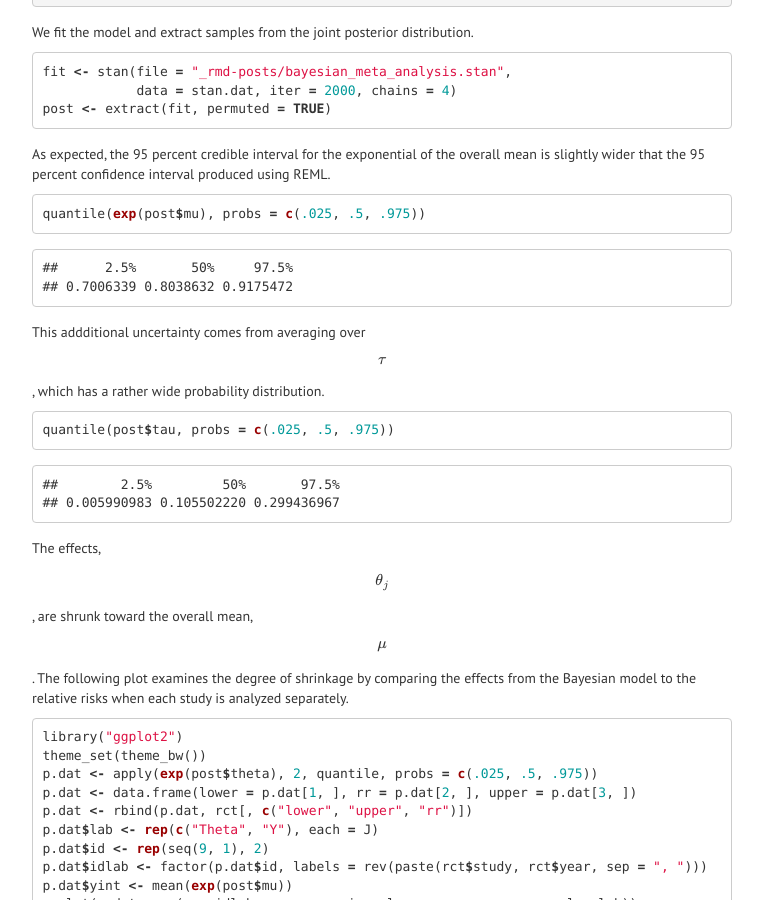
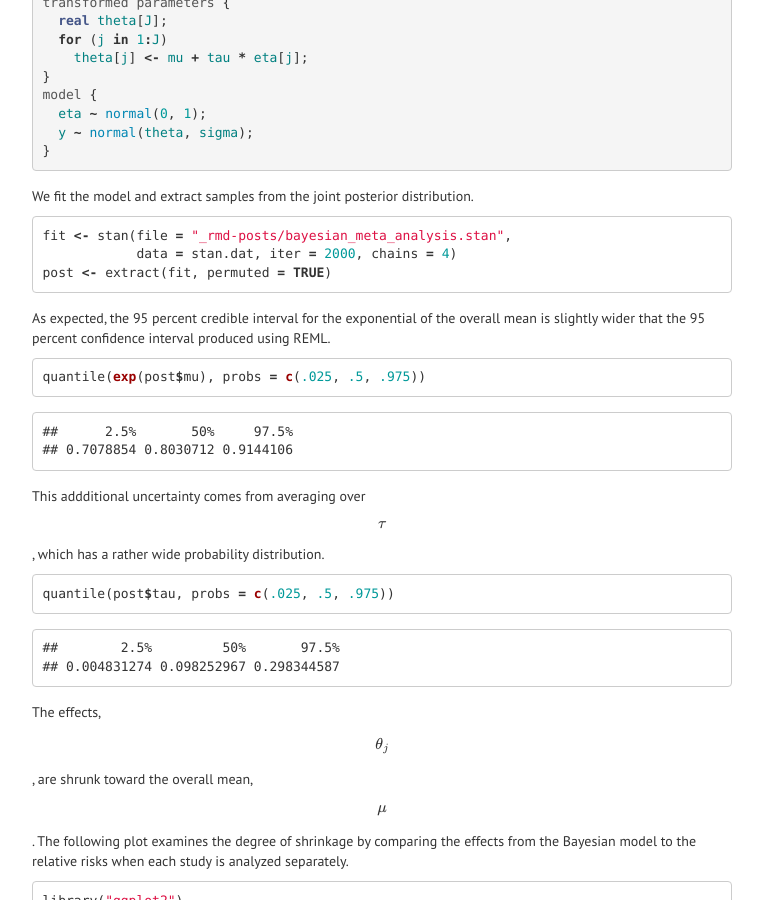
Before and after one commit to dincerti/dincerti.github.io, a Jekyll site: the page built from _posts/2015-10-31-bayesian-meta-analysis.md, in a window 1280 px wide and 900 px high, scrolled down 5548 px. Shown: the whole window, without its empty margins (258-1021 px from the left). Built offline with Jekyll 4.4.1, drawn with Linux system fonts in a browser that asks for light colours; formulas are drawn with MathJax 3; some of the changed text lies outside the part shown.

````diff
--- a/_posts/2015-10-31-bayesian-meta-analysis.md
+++ b/_posts/2015-10-31-bayesian-meta-analysis.md
@@ -53,6 +53,18 @@ The results can be visualized nicely by creating a [forest plot](https://en.wiki
 
 ```r
 library("metafor")
+```
+
+```
+## Loading required package: Matrix
+```
+
+```
+## Loading 'metafor' package (version 1.9-9). For an overview
+## and introduction to the package please type: help(metafor).
+```
+
+```r
 p <- forest(x = rct$rr, ci.lb = rct$lower, ci.ub = rct$upper,
        slab = paste(rct$study, rct$year, sep = ", "), refline = 1)
 text(min(p$xlim), .88 * max(p$ylim), "Study and Year", pos = 4, font = 2)
@@ -174,7 +186,7 @@ quantile(exp(post$mu), probs = c(.025, .5, .975))
 
 ```
 ##      2.5%       50%     97.5%
-## 0.7006339 0.8038632 0.9175472
+## 0.7078854 0.8030712 0.9144106
 ```
 
 This addditional uncertainty comes from averaging over $$\tau$$, which has a rather wide probability distribution.
@@ -186,7 +198,7 @@ quantile(post$tau, probs = c(.025, .5, .975))
 
 ```
 ##        2.5%         50%       97.5%
-## 0.005990983 0.105502220 0.299436967
+## 0.004831274 0.098252967 0.298344587
 ```
 
 The effects, $$\theta_j$$, are shrunk toward the overall mean, $$\mu$$. The following plot examines the degree of shrinkage by comparing the effects from the Bayesian model to the relative risks when each study is analyzed separately.
--- a/_rmd-posts/bayesian_meta_analysis.Rmd
+++ b/_rmd-posts/bayesian_meta_analysis.Rmd
@@ -1,6 +1,6 @@
 ---
 layout: post
-title: Bayesian Meta-Analysis
+title: Bayesian Meta-Analysis with R and Stan
 ---
 * TOC
 {:toc}
````
Also changed, not shown: other parts of _posts/2015-10-31-bayesian-meta-analysis.md (+2 -2 lines), _posts/2015-10-13-diabetes-highcost.md (+4 -6 lines), _rmd-posts/diabetes_highcost.Rmd (+5 -2 lines), figs/forest_plot-1.png, figs/lorenz_curve-1.png, figs/ppv-1.png, figs/roc-1.png, figs/theta_plot-1.png, 2 other files.
